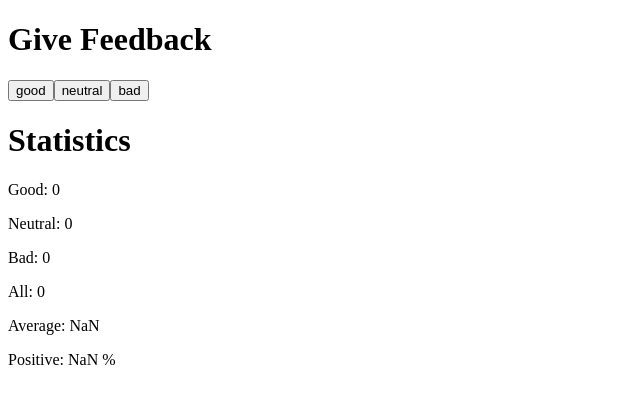
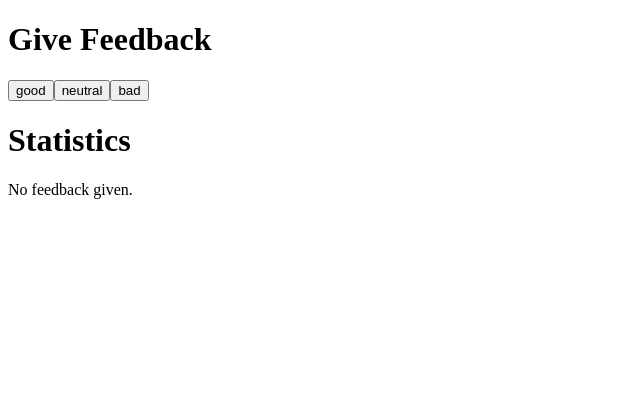
Before and after one commit to Real-bay/fullstackopen, a React (Vite) app in the folder part1/: page / in a window 1280 px wide. Shown: the top 404 px of the page, without its empty margins (0-640 px from the left). Built offline with nearby package versions, Linux system fonts and the light colour scheme.

Commit message:
part1 1.9

```diff
--- a/part1/src/App.jsx
+++ b/part1/src/App.jsx
@@ -37,7 +37,13 @@ const App = () => {
       <Button onClick={() => setBad(bad + 1)} text="bad"/>
 
       <h1>Statistics</h1>
-      <Statistics good={good} neutral={neutral} bad={bad} />
+
+      {(good !== 0 || neutral !== 0 || bad !== 0) ? (
+        <Statistics good={good} neutral={neutral} bad={bad} />
+      ) : (
+        <p>No feedback given.</p>
+      )}
+
     </div>
   )
 }
```
